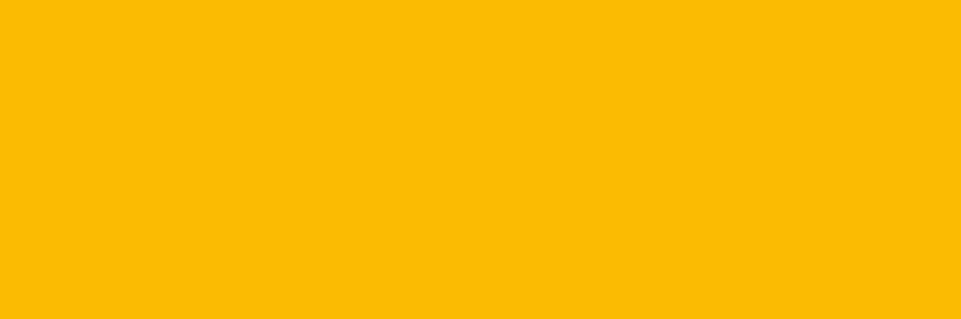
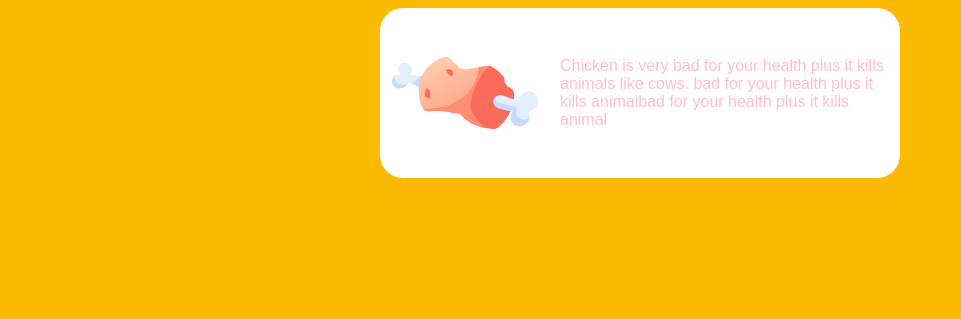
Before and after one commit to chadludo/Git-101, a plain HTML site: page index.html in a window 1280 px wide. Shown: the top 319 px of the page, without its empty margins (0-961 px from the left). Drawn offline with Linux system fonts and the light colour scheme.

Commit message:
enfin reussi a centrer

```diff
--- a/index.html
+++ b/index.html
@@ -6,30 +6,32 @@
 		body {
 			background-color: #fcba03;
 			font-family: Arial, sans serif;
-			margin: auto;
 		}
 
 		.container {
+			margin: auto;
 			width: 500px;
 			display: flex;
 			flex-direction: center;
 			align-items: center;
-			color: white;
-			font-size: 1em;
-			height: 100vh;
+			color: pink;
+			background-color: white;
+			border-radius: 23px;
+			padding: 10px;
 }
 
-		.logo {
+		img {
 			height: 150px;
 			width: 150px;
+			margin-right: 20px;
 		}
 
 	</style>
 </head>
 <body>
 	<div class="container">
-		<img class="logo" src="Food.svg" />
-		<h1>Chicken</h1>
+		<img src="Food.svg" />
+		<p>Chicken is very bad for your health plus it kills animals like cows. bad for your health plus it kills animalbad for your health plus it kills animal</p>
 	</div>
 </body>
 </html>
```
